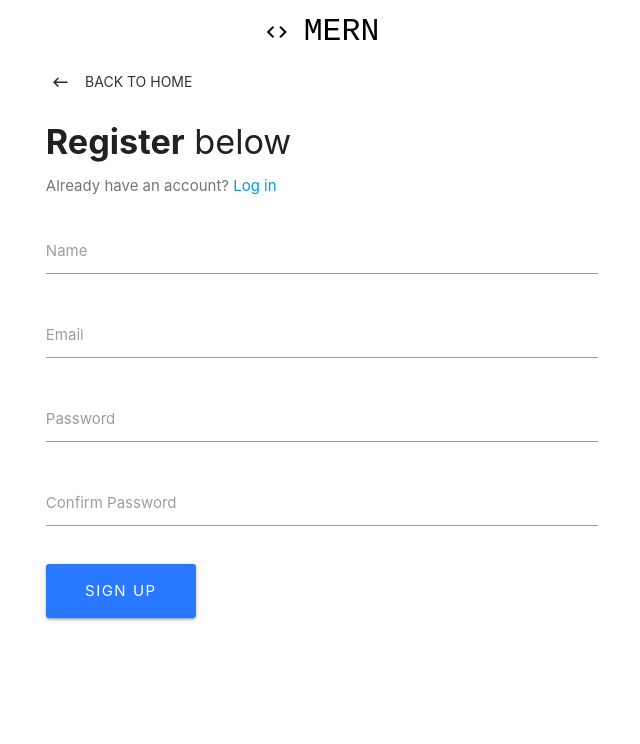
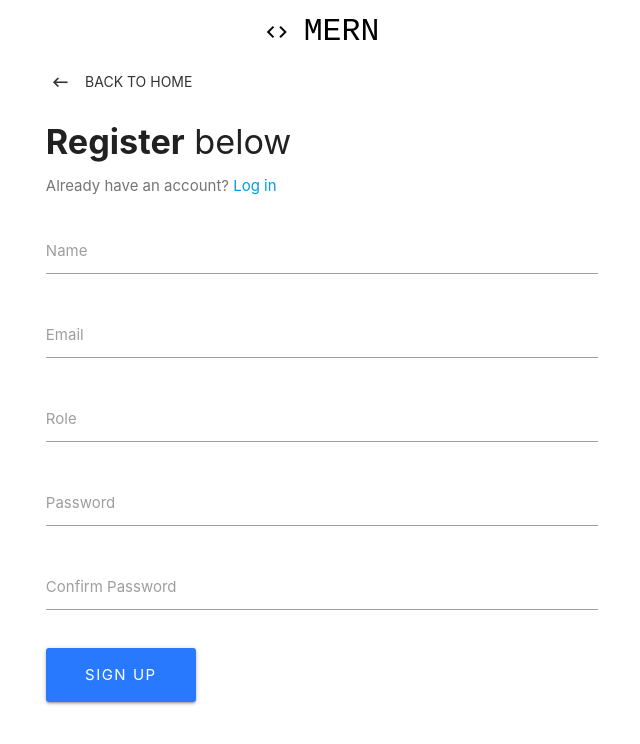
Before and after one commit to Sapnavishnoi/authentication-application, a React (Create React App) app in the folder client/: page /register in a window 1280 px wide. Shown: the top 744 px of the page, without its empty margins (318-958 px from the left). Built offline with nearby package versions, Linux system fonts and the light colour scheme.

Commit message:
Update Register.js

```diff
--- a/client/src/components/auth/Register.js
+++ b/client/src/components/auth/Register.js
@@ -13,6 +13,7 @@ class Register extends Component {
       email: "",
       password: "",
       password2: "",
+      role: "",
       errors: {}
     };
   }
@@ -43,7 +44,8 @@ class Register extends Component {
       name: this.state.name,
       email: this.state.email,
       password: this.state.password,
-      password2: this.state.password2
+      password2: this.state.password2,
+      role: this.state.role
     };
 
     this.props.registerUser(newUser, this.props.history);
@@ -96,6 +98,20 @@ class Register extends Component {
                 />
                 <label htmlFor="email">Email</label>
                 <span className="red-text">{errors.email}</span>
+              </div>
+<div className="input-field col s12">
+                <input
+                  onChange={this.onChange}
+                  value={this.state.role}
+                  error={errors.role}
+                  id="name"
+                  type="text"
+                  className={classnames("", {
+                    invalid: errors.name
+                  })}
+                />
+                <label htmlFor="name">Role</label>
+                <span className="red-text">{errors.role}</span>
               </div>
               <div className="input-field col s12">
                 <input
```
